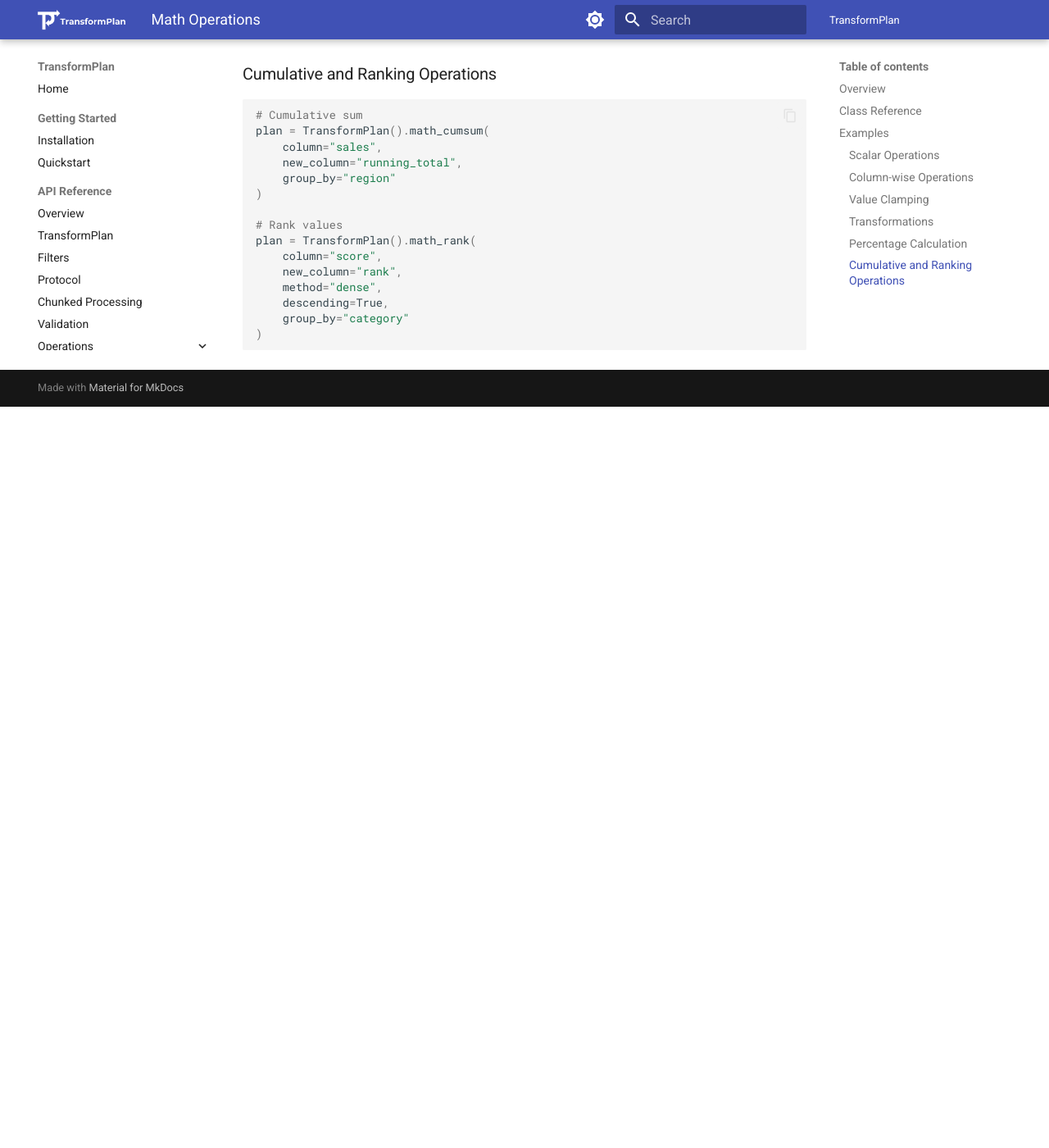
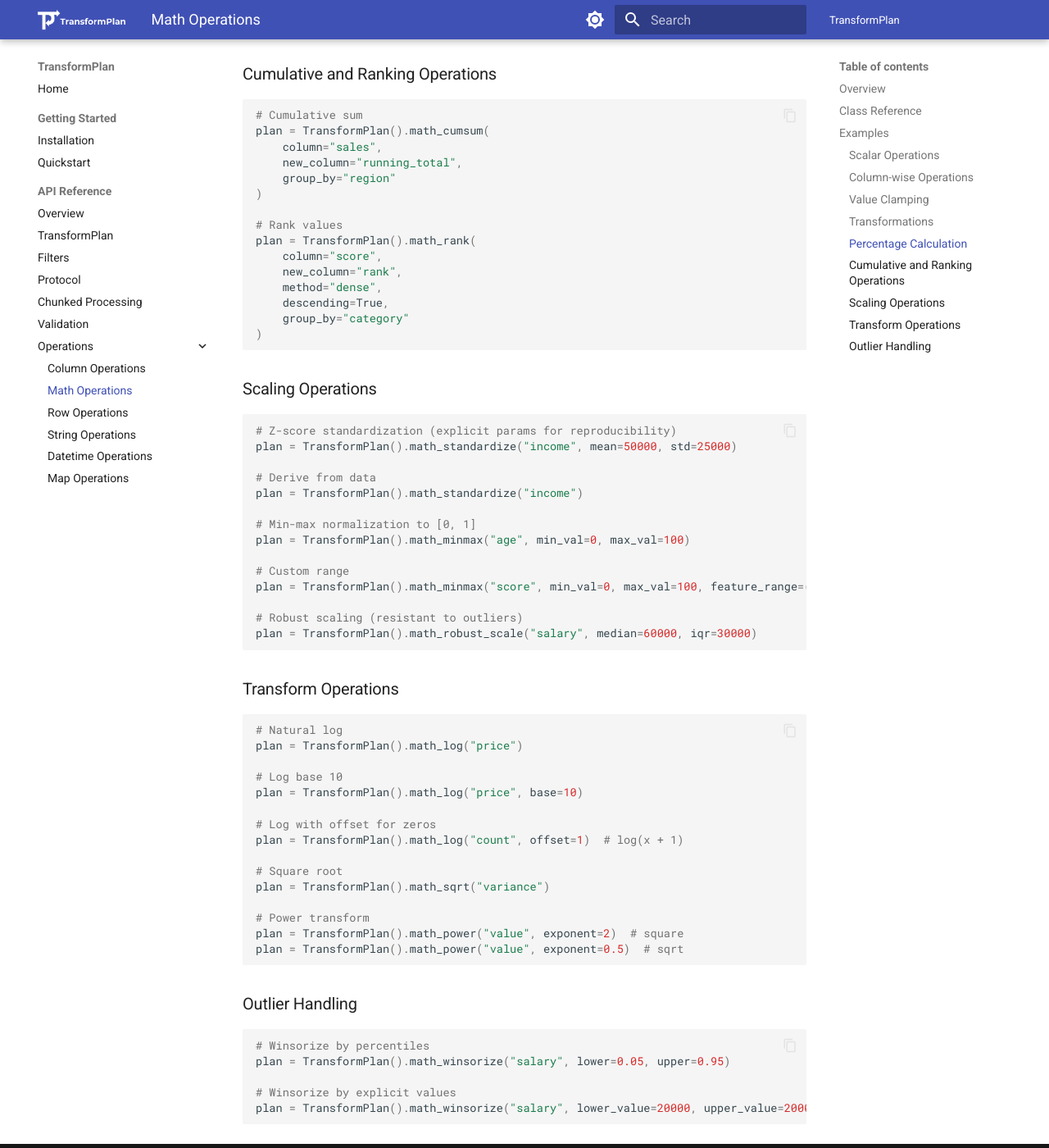
Before and after one commit to limebit/transformplan, an MkDocs documentation site: the page built from docs/api/ops/math.md, in a window 1280 px wide and 1400 px high, scrolled down 2038 px. Shown: the whole window at 82% size. Built offline with MkDocs 1.6.1 and Material for MkDocs 9.7.7, drawn with Linux system fonts in a browser that asks for light colours; comment, search, counter and statistics services are not loaded; before the commit the page ends 2534 px from its top, so only the background shows below that.

Commit message:
doc update

````diff
--- a/docs/api/ops/math.md
+++ b/docs/api/ops/math.md
@@ -39,6 +39,13 @@
         - math_percent_of
         - math_cumsum
         - math_rank
+        - math_standardize
+        - math_minmax
+        - math_robust_scale
+        - math_log
+        - math_sqrt
+        - math_power
+        - math_winsorize
 
 ## Examples
 
@@ -128,3 +135,52 @@
     group_by="category"
 )
 ```
+
+### Scaling Operations
+
+```python
+# Z-score standardization (explicit params for reproducibility)
+plan = TransformPlan().math_standardize("income", mean=50000, std=25000)
+
+# Derive from data
+plan = TransformPlan().math_standardize("income")
+
+# Min-max normalization to [0, 1]
+plan = TransformPlan().math_minmax("age", min_val=0, max_val=100)
+
+# Custom range
+plan = TransformPlan().math_minmax("score", min_val=0, max_val=100, feature_range=(0, 10))
+
+# Robust scaling (resistant to outliers)
+plan = TransformPlan().math_robust_scale("salary", median=60000, iqr=30000)
+```
+
+### Transform Operations
+
+```python
+# Natural log
+plan = TransformPlan().math_log("price")
+
+# Log base 10
+plan = TransformPlan().math_log("price", base=10)
+
+# Log with offset for zeros
+plan = TransformPlan().math_log("count", offset=1)  # log(x + 1)
+
+# Square root
+plan = TransformPlan().math_sqrt("variance")
+
+# Power transform
+plan = TransformPlan().math_power("value", exponent=2)  # square
+plan = TransformPlan().math_power("value", exponent=0.5)  # sqrt
+```
+
+### Outlier Handling
+
+```python
+# Winsorize by percentiles
+plan = TransformPlan().math_winsorize("salary", lower=0.05, upper=0.95)
+
+# Winsorize by explicit values
+plan = TransformPlan().math_winsorize("salary", lower_value=20000, upper_value=200000)
+```
````
Also changed, not shown: README.md (+1 -1 lines), docs/api/index.md (+7 -0 lines).
